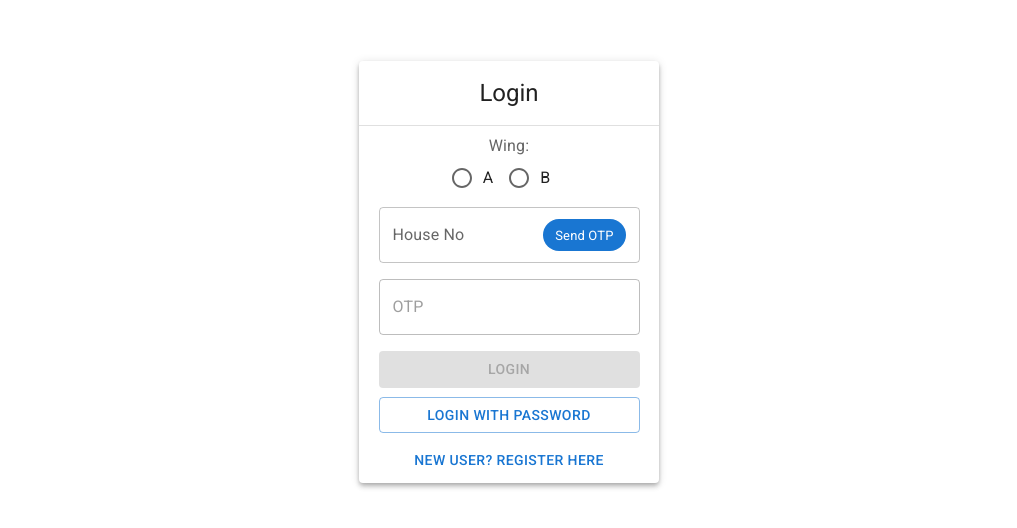
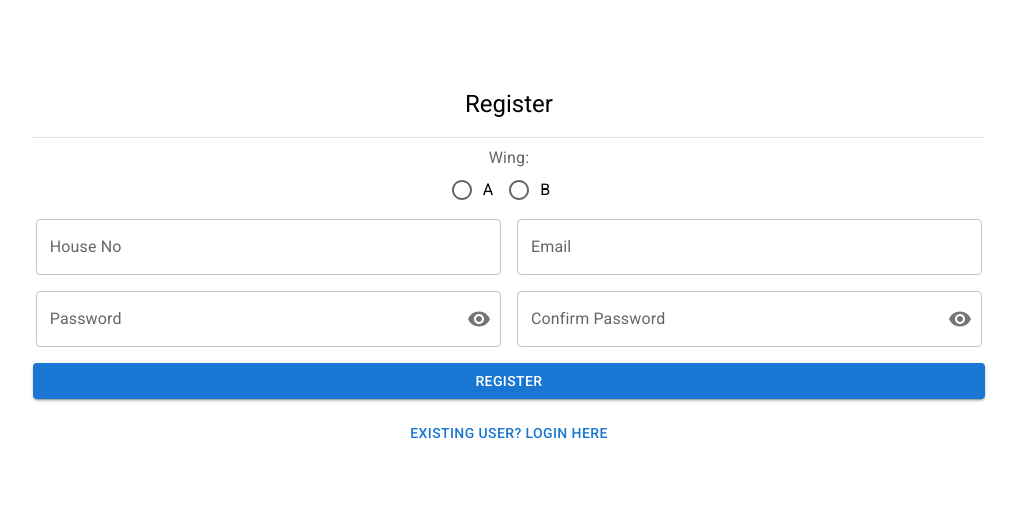
Before and after one commit to MayankG-07/Milk-Delivery, a React (Vite) app in the folder web/: page /register in a window 1280 px wide. Shown: the part 134-662 px from the top of the page, without its empty margins (131-1148 px from the left). Built offline with nearby package versions, Linux system fonts and the light colour scheme.

Commit message:
Implemented react router and added basic routes

```diff
--- a/web/package.json
+++ b/web/package.json
@@ -22,6 +22,7 @@
     "react": "^18.2.0",
     "react-dom": "^18.2.0",
     "react-redux": "^8.0.5",
+    "react-router-dom": "^6.11.1",
     "react-timer-hook": "^3.0.5"
   },
   "devDependencies": {
--- a/web/src/App.jsx
+++ b/web/src/App.jsx
@@ -1,13 +1,26 @@
+import { Routes, Route } from "react-router-dom";
 import "./App.css";
 import Home from "./components/home/Home";
 // import { Test } from "./components/misc/Test";
+import { NotFound404 } from "./components/misc/404";
+import { Login } from "./components/home/Login";
+import { Register } from "./components/home/Register";
+import { Box } from "@mui/material";
 
 const App = () => {
   return (
     <div>
-      <div>
-        <Home />
-      </div>
+      <center>
+        <Box sx={{ alignItems: "center", justifyContent: "center" }}>
+          <Routes>
+            <Route path="/" element={<Home />} />
+            <Route path="home" element={<Home />} />
+            <Route path="login" element={<Login />} />
+            <Route path="register" element={<Register />} />
+            <Route path="*" element={<NotFound404 />} />
+          </Routes>
+        </Box>
+      </center>
     </div>
   );
 };
--- a/web/src/components/home/Home.jsx
+++ b/web/src/components/home/Home.jsx
@@ -5,39 +5,7 @@ import { useState } from "react";
 import { VerifyEmail } from "./VerifyEmail";
 
 const Home = () => {
-  const [choice, setChoice] = useState("LOGIN");
-  return (
-    <div>
-      <Box height="500px" width="300px">
-        <Card
-          sx={{
-            minHeight: "350px",
-            marginY: "90px",
-          }}
-          elevation={4}
-        >
-          {choice === "LOGIN" ? (
-            <>
-              <Login />
-            </>
-          ) : (
-            <Register />
-          )}
-          <Button
-            sx={{ marginTop: 1, marginBottom: 0.5, width: "87%" }}
-            onClick={() => setChoice(choice === "LOGIN" ? "REGISTER" : "LOGIN")}
-          >
-            {choice === "LOGIN" ? (
-              <>New User? Register Here</>
-            ) : (
-              <>Existing User? Login</>
-            )}
-          </Button>
-          {/* <VerifyEmail justAfterRegister={true} /> */}
-        </Card>
-      </Box>
-    </div>
-  );
+  return <div>Home</div>;
 };
 
 export default Home;
--- a/web/src/components/home/Login.jsx
+++ b/web/src/components/home/Login.jsx
@@ -19,8 +19,10 @@ import {
 } from "@mui/material";
 import { Visibility, VisibilityOff } from "@mui/icons-material";
 import { Timer } from "../misc/Timer";
+import { useNavigate } from "react-router-dom";
+import { PropTypes } from "prop-types";
 
-export const Login = () => {
+export const Login = ({ boxStyles }) => {
   const [details, setDetails] = useState({
     wing: null,
     houseno: null,
@@ -35,7 +37,10 @@ export const Login = () => {
     value: null,
     sentValue: null,
   });
+
   const [loginType, setLoginType] = useState({ loading: false, withOtp: true });
+
+  const navigate = useNavigate();
 
   const handleSendOtp = () => {
     if (!details.houseno) {
@@ -158,7 +163,7 @@ export const Login = () => {
   };
 
   return (
-    <Box>
+    <Box sx={boxStyles}>
       <Typography sx={{ paddingY: 2 }} variant="h5">
         Login
       </Typography>
@@ -327,6 +332,17 @@ export const Login = () => {
       >
         {loginType.withOtp ? <>Login with Password</> : <>Login with OTP</>}
       </Button>
+
+      <Button
+        sx={{ marginY: 1, width: "87%" }}
+        onClick={() => navigate("/register")}
+      >
+        New User? Register Here
+      </Button>
     </Box>
   );
 };
+
+Login.propTypes = {
+  boxStyles: PropTypes.object,
+};
--- a/web/src/components/home/Register.jsx
+++ b/web/src/components/home/Register.jsx
@@ -17,8 +17,10 @@ import { useState } from "react";
 import { Visibility, VisibilityOff } from "@mui/icons-material";
 import axios from "axios";
 import { url } from "../../assets/res";
+import { PropTypes } from "prop-types";
+import { useNavigate } from "react-router-dom";
 
-export const Register = () => {
+export const Register = ({ boxStyles }) => {
   const [details, setDetails] = useState({
     wing: "",
     houseNo: "",
@@ -26,7 +28,10 @@ export const Register = () => {
     password: { value: "", show: false },
     confirmPassword: { value: "", show: false },
   });
+
   const [registerLoading, setRegisterLoading] = useState(false);
+
+  const navigate = useNavigate();
 
   const handleRegister = () => {
     if (!details.wing || !details.houseNo || !details.email) {
@@ -72,18 +77,19 @@ export const Register = () => {
   };
 
   return (
-    <Box>
+    <Box sx={boxStyles}>
       <Typography sx={{ paddingY: 2 }} variant="h5">
         Register
       </Typography>
-      <Divider sx={{ marginBottom: 1 }} />
-      <FormControl>
+      <Divider sx={{ marginBottom: 1, width: "87%" }} />
+      <FormControl sx={{ width: "87%" }}>
         <FormLabel>Wing:</FormLabel>
         <RadioGroup
           value={useState.wing}
           onChange={(_event, newValue) =>
             setDetails({ ...details, wing: newValue })
           }
+          sx={{ alignItems: "center", justifyContent: "center" }}
           row
         >
           <FormControlLabel value="a" control={<Radio />} label="A" />
@@ -91,7 +97,7 @@ export const Register = () => {
         </RadioGroup>
       </FormControl>
       <TextField
-        sx={{ marginY: 1, width: "87%" }}
+        sx={{ marginY: 1, width: "42.5%", marginX: 1 }}
         value={details.houseNo}
         label="House No"
         onChange={(event) => {
@@ -103,7 +109,7 @@ export const Register = () => {
         }}
       />
       <TextField
-        sx={{ marginY: 1, width: "87%" }}
+        sx={{ marginY: 1, width: "42.5%", marginX: 1 }}
         value={details.email}
         label="Email"
         type="email"
@@ -112,7 +118,7 @@ export const Register = () => {
         }
       />
       <TextField
-        sx={{ marginY: 1, width: "87%" }}
+        sx={{ marginY: 1, width: "42.5%", marginX: 1 }}
         value={details.password.value}
         label="Password"
         type={details.password.show ? "text" : "password"}
@@ -144,7 +150,7 @@ export const Register = () => {
         }}
       />
       <TextField
-        sx={{ marginY: 1, width: "87%" }}
+        sx={{ marginY: 1, width: "42.5%", marginX: 1 }}
         value={details.confirmPassword.value}
         label="Confirm Password"
         type={details.confirmPassword.show ? "text" : "password"}
@@ -206,6 +212,17 @@ export const Register = () => {
           />
         )}
       </Box>
+
+      <Button
+        sx={{ marginY: 1, width: "87%" }}
+        onClick={() => navigate("/login")}
+      >
+        Existing User? Login Here
+      </Button>
     </Box>
   );
 };
+
+Register.propTypes = {
+  boxStyles: PropTypes.object,
+};
--- /dev/null
+++ b/web/src/components/misc/404.jsx
@@ -0,0 +1,3 @@
+export const NotFound404 = () => {
+  return <div>Error 404 - Page not found</div>;
+};
--- a/web/src/main.jsx
+++ b/web/src/main.jsx
@@ -7,11 +7,14 @@ import "@fontsource/roboto/400.css";
 import "@fontsource/roboto/500.css";
 import "@fontsource/roboto/700.css";
 import { UserContextProvider } from "./context/userContext";
+import { BrowserRouter } from "react-router-dom";
 
 ReactDOM.createRoot(document.getElementById("root")).render(
   <React.StrictMode>
     <UserContextProvider>
-      <App />
+      <BrowserRouter>
+        <App />
+      </BrowserRouter>
     </UserContextProvider>
   </React.StrictMode>
 );
```
Also changed, not shown: 1 other file (tests, documents, lock files or other folders).
